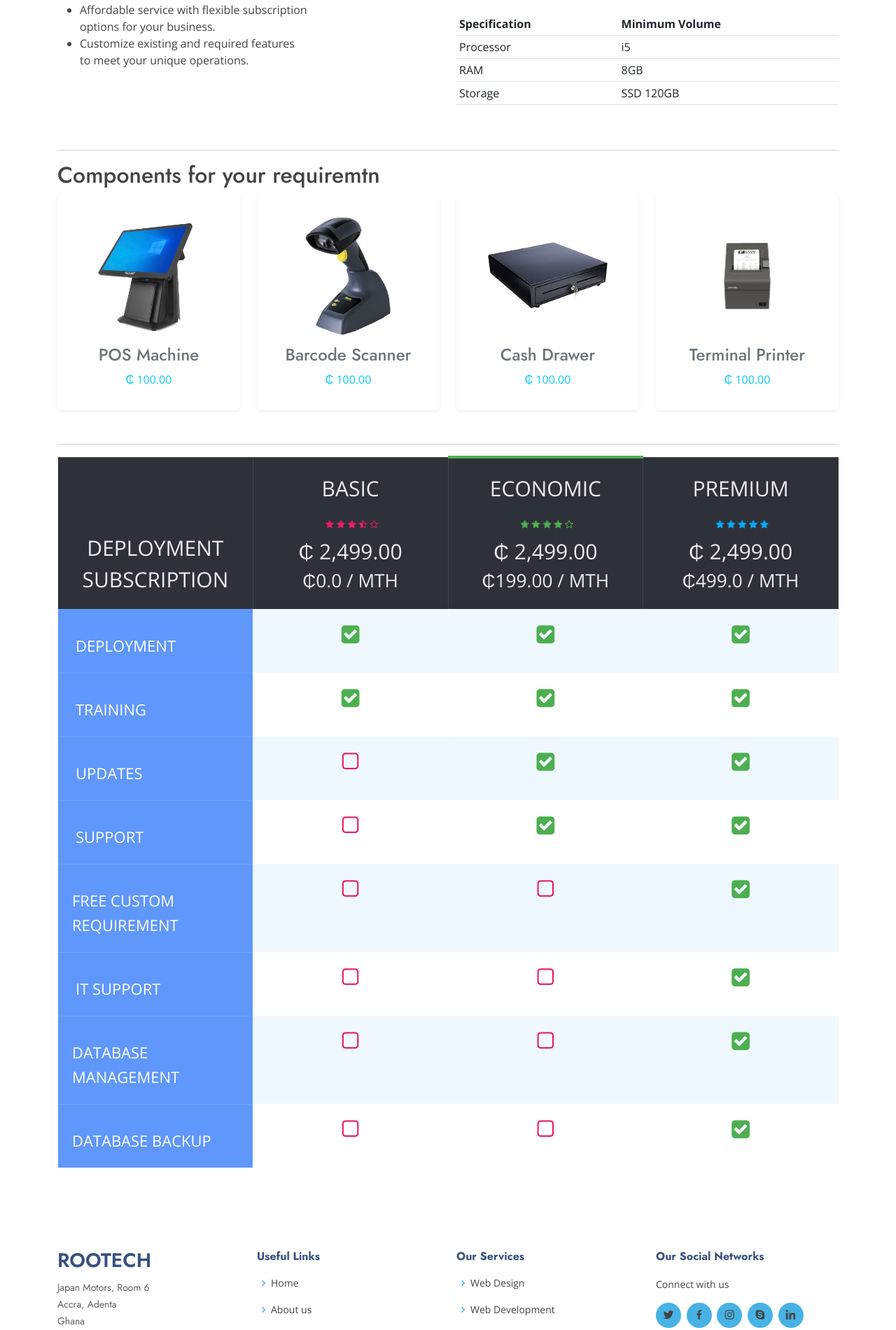
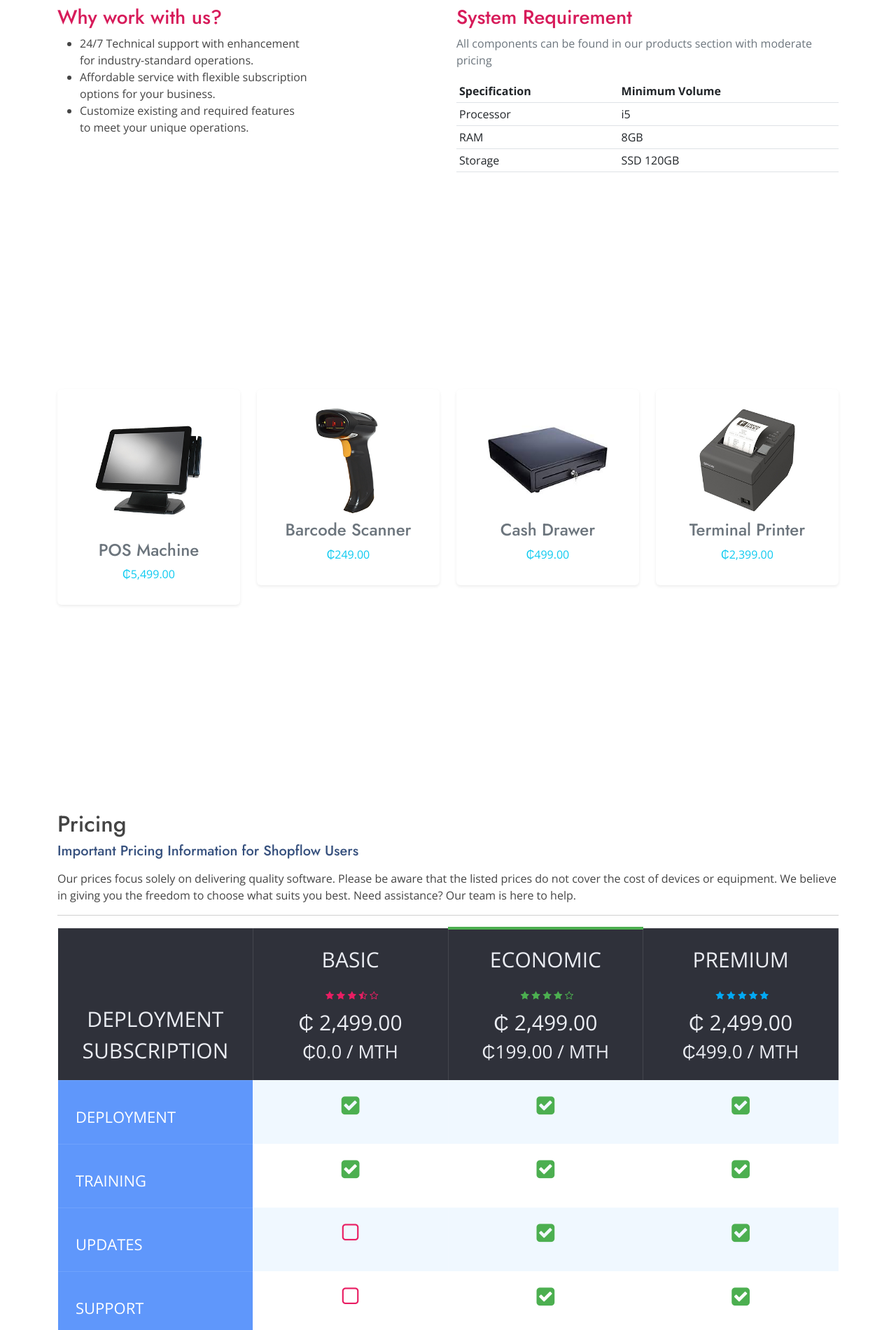
Before and after one commit to rootleet/rootech, a PHP site: page /shop-flow.html in a window 1280 px wide. Shown: the part 1443-3343 px from the top of the page at 70% size. Run offline with PHP 8.4, Linux system fonts and the light colour scheme.

Commit message:
Products

```diff
--- a/assets/css/shopflow.css
+++ b/assets/css/shopflow.css
@@ -247,3 +247,26 @@
   font-size: 14px;
   color: #ffc000;
 }
+
+/* Default styles for both elements */
+#mob_price {
+  display: block; /* or any other default display property */
+}
+
+#desk_price {
+  display: block; /* or any other default display property */
+}
+
+/* Hide mob_price on desktop devices (screen width 769px and above) */
+@media only screen and (min-width: 769px) {
+  #mob_price {
+    display: none;
+  }
+}
+
+/* Hide desk_price on mobile devices (screen width 768px and below) */
+@media only screen and (max-width: 768px) {
+  #desk_price {
+    display: none;
+  }
+}
--- a/shop-flow.html
+++ b/shop-flow.html
@@ -78,7 +78,7 @@
       background-size: cover;
     }
 
-    a{
+    a {
       text-decoration: none !important;
       color: inherit !important;
     }
@@ -128,7 +128,7 @@
 
   <main id="main">
 
-    <div id="cover" class="conrainer-fluid d-flex flex-wrap align-content-center bg-dark p-5"
+    <div id="cover" class="conrainer-fluid mt-5 d-flex flex-wrap align-content-center bg-dark p-5"
       style="min-height: 70vh !important;">
       <div class="row w-100">
         <div class="col-sm-6 d-flex flex-wrap align-content-center">
@@ -149,19 +149,20 @@
       <div class="container py-5">
         <div class="row">
           <!-- Phone column -->
-          <div class="col-md-4 d-flex flex-wrap">
+          <div class="col-md-4 p-4 d-flex flex-wrap">
             <i class="fa fa-phone footer-icon"></i>
-            <span><a href="tel:+233 54 631 0011">+233 54 631 0011</a> <br><a href="tel:+233 55 567 6115">+233 55 567 6115</a></span>
+            <span><a href="tel:+233 54 631 0011">+233 54 631 0011</a> <br><a href="tel:+233 55 567 6115">+233 55 567
+                6115</a></span>
           </div>
 
           <!-- Email column -->
-          <div class="col-md-4 d-flex flex-wrap">
+          <div class="col-md-4 p-4 d-flex flex-wrap">
             <i class="fa fa-envelope footer-icon"></i>
             <span><a href="mailto:rootech.inc@proton.me">rootech.inc@proton.me</a></span>
           </div>
 
           <!-- Address column -->
-          <div class="col-md-4 d-flex flex-wrap">
+          <div class="col-md-4 p-4 d-flex flex-wrap">
             <i class="fa fa-map footer-icon"></i>
             <span>Adenta, Japan Motors <br>Room 6</span>
           </div>
@@ -307,20 +308,19 @@
 
     </div>
 
-    <div class="container mt-5">
-      <hr>
-      <h2 id="prods">Components for your requiremtn</h2>
-      <div class="row">
+    <div style="min-height: 100vh; overflow: auto;" class="container d-flex flex-wrap align-content-center mt-5">
+
+      <div class="row" style="height: fit-content;">
 
         <!-- MACHINE -->
         <div class="col-sm-3">
           <div class="card shadow-sm border-0">
             <div class="card-body text-center">
               <div class="w-100 d-flex flex-wrap justify-content-center align-content-center" style="height: 200px">
-                <img class="img-fluid w-75" src="assets/img/shopflow/prod/POS.jpg">
+                <img class="img-fluid w-75 card-img" src="assets/img/shopflow/prod/POS.jpg">
               </div>
               <h4 class="text-muted">POS Machine</h4>
-              <p class="text-info">₵ 100.00</p>
+              <p class="text-info">₵5,499.00</p>
             </div>
           </div>
         </div>
@@ -328,11 +328,11 @@
         <div class="col-sm-3">
           <div class="card shadow-sm border-0">
             <div class="card-body text-center">
-              <div class="w-100 d-flex flex-wrap justify-content-center align-content-center" style="height: 200px">
-                <img class="img-fluid w-75" src="assets/img/shopflow/prod/barcode.jpg">
+              <div class="w-100 d-flex flex-wrap justify-content-center align-content-center">
+                <img class="img-fluid w-75 card-img" src="assets/img/shopflow/prod/barcode.jpg">
               </div>
               <h4 class="text-muted">Barcode Scanner</h4>
-              <p class="text-info">₵ 100.00</p>
+              <p class="text-info">₵249.00</p>
             </div>
           </div>
         </div>
@@ -340,22 +340,22 @@
         <div class="col-sm-3">
           <div class="card shadow-sm border-0">
             <div class="card-body text-center">
-              <div class="w-100 d-flex flex-wrap justify-content-center align-content-center" style="height: 200px">
-                <img class="img-fluid w-75" src="assets/img/shopflow/prod/cash.jpeg">
+              <div class="w-100 d-flex flex-wrap justify-content-center align-content-center">
+                <img class="img-fluid w-75 card-img" src="assets/img/shopflow/prod/cash.jpeg">
               </div>
               <h4 class="text-muted">Cash Drawer</h4>
-              <p class="text-info">₵ 100.00</p>
+              <p class="text-info">₵499.00</p>
             </div>
           </div>
         </div>
         <div class="col-sm-3">
           <div class="card shadow-sm border-0">
             <div class="card-body text-center">
-              <div class="w-100 d-flex flex-wrap justify-content-center align-content-center" style="height: 200px">
-                <img class="img-fluid w-75" src="assets/img/shopflow/prod/epson.png">
+              <div class="w-100 d-flex flex-wrap justify-content-center align-content-center">
+                <img class="img-fluid w-75 card-img" src="assets/img/shopflow/prod/epson.jpg">
               </div>
               <h4 class="text-muted">Terminal Printer</h4>
-              <p class="text-info">₵ 100.00</p>
+              <p class="text-info">₵2,399.00</p>
             </div>
           </div>
         </div>
@@ -368,8 +368,17 @@
 
       <div class="pricing">
         <div class="container mt-5">
+          <h2>Pricing</h2>
+          <h3>Important Pricing Information for Shopflow Users
+          </h3>
+          <p>
+            Our prices focus solely on delivering quality software. Please be aware that the listed prices do
+            not cover the cost of devices or equipment. We believe in giving you the freedom to choose what suits you
+            best. Need assistance? Our <a href="#prods">team</a> is here to help.
+          </p>
+          <img id="mob_price" src="assets/shopflow/shopflow-pricing.png" alt="" class="img-fluid">
           <hr>
-          <div class="pricing-table table-responsive">
+          <div id="desk_price" class="pricing-table table-responsive">
             <table class="table">
               <!-- Heading -->
               <thead>
```
Also changed, not shown: assets/img/shopflow/prod/POS.jpg, assets/img/shopflow/prod/barcode.jpg, assets/img/shopflow/prod/cash.jpeg.jpg (added), assets/img/shopflow/prod/epson.jpg (added), assets/shopflow/shopflow-pricing.png (added).
